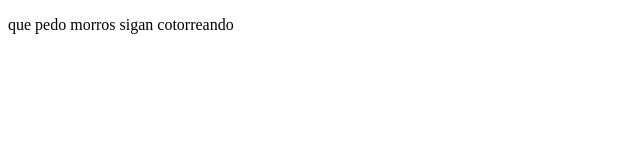
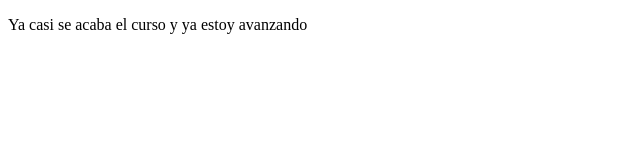
Before and after one commit to ejaret/PersonalProjects, a plain HTML site: page index.html in a window 1280 px wide. Shown: the whole page, without its empty margins (0-640 px from the left). Drawn offline with Linux system fonts and the light colour scheme.

Commit message:
cambios agregados

```diff
--- a/index.html
+++ b/index.html
@@ -8,7 +8,7 @@
 </head>
 <body>
     <p>
-        que pedo morros sigan cotorreando
+        Ya casi se acaba el curso y ya estoy avanzando
 
 
     </p>
```
